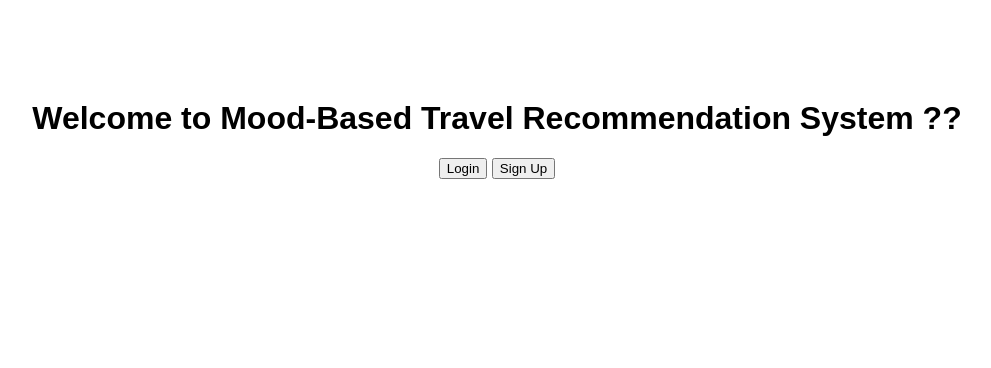
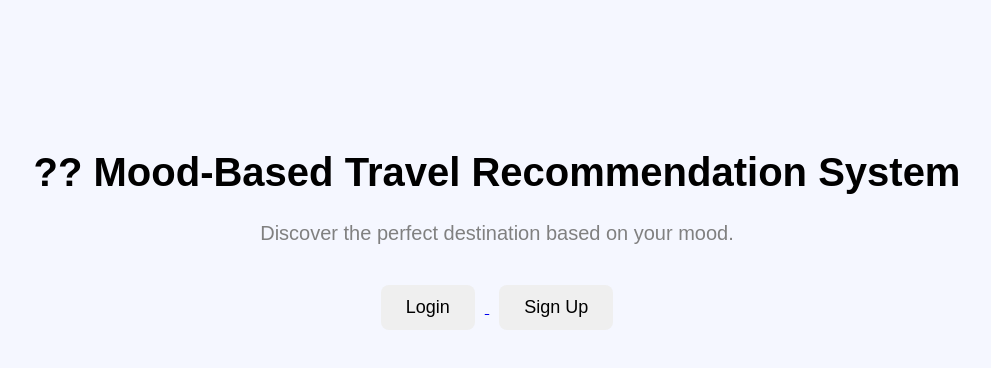
Before and after one commit to vu241fa04299-max/mood-travel-recommendation-system, a plain HTML site: page client/index.html in a window 1280 px wide. Shown: the whole page, without its empty margins (143-1134 px from the left). Drawn offline with Linux system fonts and the light colour scheme.

Commit message:
Updated home page design

```diff
--- a/client/index.html
+++ b/client/index.html
@@ -1,15 +1,31 @@
 <!DOCTYPE html>
-<html>
+<html lang="en">
 <head>
-    <title>Mood Travel Recommender</title>
+    <meta charset="UTF-8">
+    <meta name="viewport" content="width=device-width, initial-scale=1.0">
+    <title>Mood-Based Travel Recommendation System</title>
+
     <link rel="stylesheet" href="style.css">
 </head>
 <body>
 
-    <h1>Welcome to Mood-Based Travel Recommendation System ??</h1>
+    <div class="container">
+        <h1>?? Mood-Based Travel Recommendation System</h1>
 
-    <button>Login</button>
-    <button>Sign Up</button>
+        <p>
+            Discover the perfect destination based on your mood.
+        </p>
+
+        <div class="buttons">
+            <a href="login.html">
+                <button>Login</button>
+            </a>
+
+            <a href="signup.html">
+                <button>Sign Up</button>
+            </a>
+        </div>
+    </div>
 
     <script src="script.js"></script>
 
--- a/client/style.css
+++ b/client/style.css
@@ -1,5 +1,32 @@
 body {
+    margin: 0;
+    font-family: Arial, sans-serif;
+    background-color: #f5f7ff;
+}
+
+.container {
     text-align: center;
-    font-family: Arial, sans-serif;
-    margin-top: 100px;
+    margin-top: 150px;
 }
+
+h1 {
+    font-size: 40px;
+}
+
+p {
+    font-size: 20px;
+    color: gray;
+}
+
+.buttons {
+    margin-top: 30px;
+}
+
+button {
+    padding: 12px 25px;
+    margin: 10px;
+    border: none;
+    border-radius: 8px;
+    font-size: 18px;
+    cursor: pointer;
+}
```
Also changed, not shown: client/mood.html (added, +18 -0 lines), client/login.html (added), client/recommendation.html (added), client/signup.html (added).
